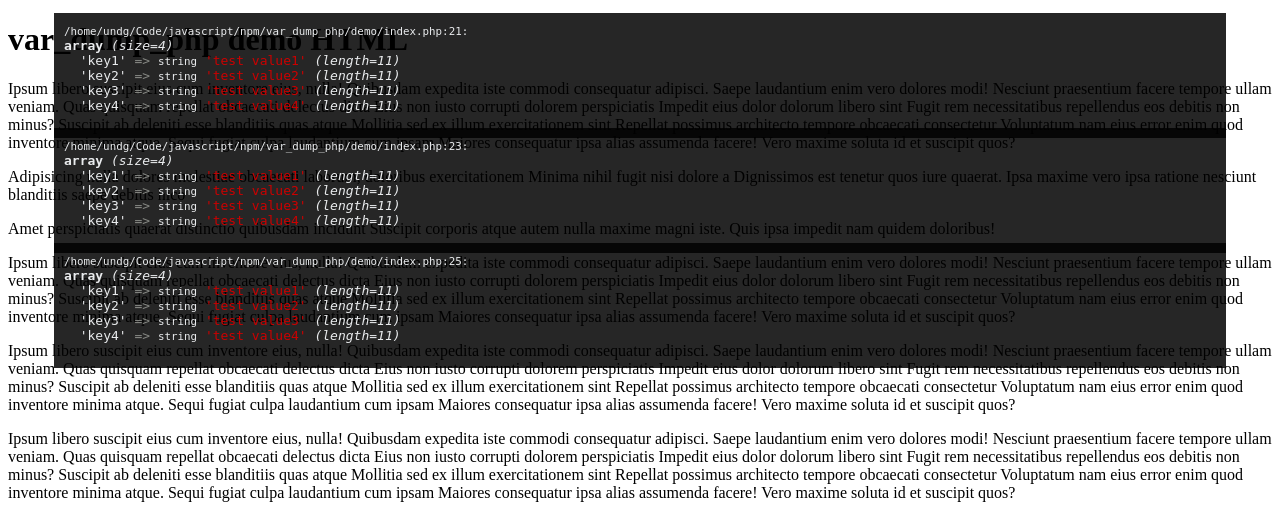
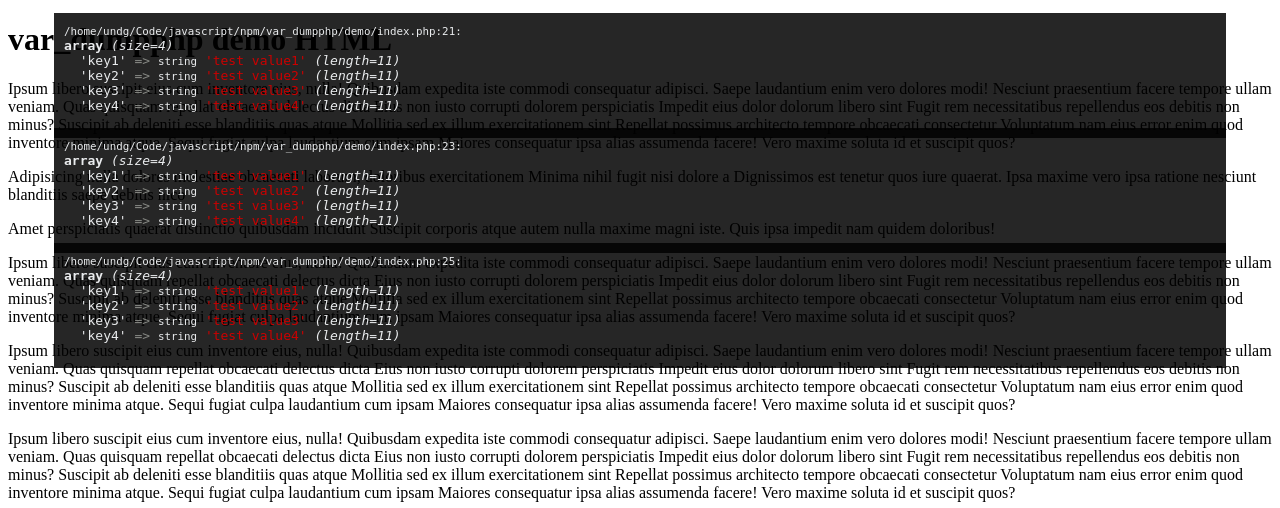
Before and after one commit to und3rdg/var_dumpPHP, a PHP site: page /index.html in a window 1280 px wide. Shown: the top 508 px of the page. Run offline with PHP 8.4, Linux system fonts and the light colour scheme.

Commit message:
rename again, npm doing problems with desired name

```diff
--- a/demo/index.html
+++ b/demo/index.html
@@ -2,29 +2,29 @@
 <html lang="en">
   <head>
     <meta charset="UTF-8">
-    <title>var_dump_php demo</title>
-    <script type="module" src="var_dump_php.js"></script>
+    <title>var_dumpphp demo</title>
+    <script type="module" src="var_dumpphp.js"></script>
   </head>
   <body>
-    <h1>var_dump_php demo HTML</h1>
+    <h1>var_dumpphp demo HTML</h1>
     <p>Ipsum libero suscipit eius cum inventore eius, nulla! Quibusdam expedita iste commodi consequatur adipisci. Saepe laudantium enim vero dolores modi! Nesciunt praesentium facere tempore ullam veniam. Quas quisquam repellat obcaecati delectus dicta Eius non iusto corrupti dolorem perspiciatis Impedit eius dolor dolorum libero sint Fugit rem necessitatibus repellendus eos debitis non minus? Suscipit ab deleniti esse blanditiis quas atque Mollitia sed ex illum exercitationem sint Repellat possimus architecto tempore obcaecati consectetur Voluptatum nam eius error enim quod inventore minima atque. Sequi fugiat culpa laudantium cum ipsam Maiores consequatur ipsa alias assumenda facere! Vero maxime soluta id et suscipit quos?</p>
     <p>Adipisicing nulla dolores molestiae obcaecati laborum, doloribus exercitationem Minima nihil fugit nisi dolore a Dignissimos est tenetur quos iure quaerat. Ipsa maxime vero ipsa ratione nesciunt blanditiis saepe debitis hico</p>
     <p>Amet perspiciatis quaerat distinctio quibusdam incidunt Suscipit corporis atque autem nulla maxime magni iste. Quis ipsa impedit nam quidem doloribus!</p>
-    <pre class="xdebug-var-dump" dir="ltr" style="position: absolute; left: 50%; transform: translate(-50%, 0px); height: auto; width: 90vw; padding: 10px; color: rgb(233, 235, 237); background: rgba(0, 0, 0, 0.85); z-index: 9999999; top: 0px;"><small>/home/undg/Code/javascript/npm/var_dump_php/demo/index.php:21:</small>
+    <pre class="xdebug-var-dump" dir="ltr" style="position: absolute; left: 50%; transform: translate(-50%, 0px); height: auto; width: 90vw; padding: 10px; color: rgb(233, 235, 237); background: rgba(0, 0, 0, 0.85); z-index: 9999999; top: 0px;"><small>/home/undg/Code/javascript/npm/var_dumpphp/demo/index.php:21:</small>
 <b>array</b> <i>(size=4)</i>
   'key1' <font color="#888a85">=&gt;</font> <small>string</small> <font color="#cc0000">'test value1'</font> <i>(length=11)</i>
   'key2' <font color="#888a85">=&gt;</font> <small>string</small> <font color="#cc0000">'test value2'</font> <i>(length=11)</i>
   'key3' <font color="#888a85">=&gt;</font> <small>string</small> <font color="#cc0000">'test value3'</font> <i>(length=11)</i>
   'key4' <font color="#888a85">=&gt;</font> <small>string</small> <font color="#cc0000">'test value4'</font> <i>(length=11)</i>
     </pre>  <p>Ipsum libero suscipit eius cum inventore eius, nulla! Quibusdam expedita iste commodi consequatur adipisci. Saepe laudantium enim vero dolores modi! Nesciunt praesentium facere tempore ullam veniam. Quas quisquam repellat obcaecati delectus dicta Eius non iusto corrupti dolorem perspiciatis Impedit eius dolor dolorum libero sint Fugit rem necessitatibus repellendus eos debitis non minus? Suscipit ab deleniti esse blanditiis quas atque Mollitia sed ex illum exercitationem sint Repellat possimus architecto tempore obcaecati consectetur Voluptatum nam eius error enim quod inventore minima atque. Sequi fugiat culpa laudantium cum ipsam Maiores consequatur ipsa alias assumenda facere! Vero maxime soluta id et suscipit quos?</p>
-    <pre class="xdebug-var-dump" dir="ltr" style="position: absolute; left: 50%; transform: translate(-50%, 0px); height: auto; width: 90vw; padding: 10px; color: rgb(233, 235, 237); background: rgba(0, 0, 0, 0.85); z-index: 9999999; top: 115px;"><small>/home/undg/Code/javascript/npm/var_dump_php/demo/index.php:23:</small>
+    <pre class="xdebug-var-dump" dir="ltr" style="position: absolute; left: 50%; transform: translate(-50%, 0px); height: auto; width: 90vw; padding: 10px; color: rgb(233, 235, 237); background: rgba(0, 0, 0, 0.85); z-index: 9999999; top: 115px;"><small>/home/undg/Code/javascript/npm/var_dumpphp/demo/index.php:23:</small>
 <b>array</b> <i>(size=4)</i>
   'key1' <font color="#888a85">=&gt;</font> <small>string</small> <font color="#cc0000">'test value1'</font> <i>(length=11)</i>
   'key2' <font color="#888a85">=&gt;</font> <small>string</small> <font color="#cc0000">'test value2'</font> <i>(length=11)</i>
   'key3' <font color="#888a85">=&gt;</font> <small>string</small> <font color="#cc0000">'test value3'</font> <i>(length=11)</i>
   'key4' <font color="#888a85">=&gt;</font> <small>string</small> <font color="#cc0000">'test value4'</font> <i>(length=11)</i>
     </pre>  <p>Ipsum libero suscipit eius cum inventore eius, nulla! Quibusdam expedita iste commodi consequatur adipisci. Saepe laudantium enim vero dolores modi! Nesciunt praesentium facere tempore ullam veniam. Quas quisquam repellat obcaecati delectus dicta Eius non iusto corrupti dolorem perspiciatis Impedit eius dolor dolorum libero sint Fugit rem necessitatibus repellendus eos debitis non minus? Suscipit ab deleniti esse blanditiis quas atque Mollitia sed ex illum exercitationem sint Repellat possimus architecto tempore obcaecati consectetur Voluptatum nam eius error enim quod inventore minima atque. Sequi fugiat culpa laudantium cum ipsam Maiores consequatur ipsa alias assumenda facere! Vero maxime soluta id et suscipit quos?</p>
-    <pre class="xdebug-var-dump" dir="ltr" style="position: absolute; left: 50%; transform: translate(-50%, 0px); height: auto; width: 90vw; padding: 10px; color: rgb(233, 235, 237); background: rgba(0, 0, 0, 0.85); z-index: 9999999; top: 230px;"><small>/home/undg/Code/javascript/npm/var_dump_php/demo/index.php:25:</small>
+    <pre class="xdebug-var-dump" dir="ltr" style="position: absolute; left: 50%; transform: translate(-50%, 0px); height: auto; width: 90vw; padding: 10px; color: rgb(233, 235, 237); background: rgba(0, 0, 0, 0.85); z-index: 9999999; top: 230px;"><small>/home/undg/Code/javascript/npm/var_dumpphp/demo/index.php:25:</small>
 <b>array</b> <i>(size=4)</i>
   'key1' <font color="#888a85">=&gt;</font> <small>string</small> <font color="#cc0000">'test value1'</font> <i>(length=11)</i>
   'key2' <font color="#888a85">=&gt;</font> <small>string</small> <font color="#cc0000">'test value2'</font> <i>(length=11)</i>
--- a/demo/index.php
+++ b/demo/index.php
@@ -2,8 +2,8 @@
 <html lang="en">
 <head>
   <meta charset="UTF-8">
-  <title>var_dump_php demo</title>
-  <script type="module" src="var_dump_php.js"></script>
+  <title>var_dumpphp demo</title>
+  <script type="module" src="var_dumpphp.js"></script>
 </head>
 <body>
 <?php
@@ -14,7 +14,7 @@ $testArray = array(
   key4 => 'test value4',
 );
 ?>
-  <h1>var_dump_php demo</h1>
+  <h1>var_dumpphp demo</h1>
   <p>Ipsum libero suscipit eius cum inventore eius, nulla! Quibusdam expedita iste commodi consequatur adipisci. Saepe laudantium enim vero dolores modi! Nesciunt praesentium facere tempore ullam veniam. Quas quisquam repellat obcaecati delectus dicta Eius non iusto corrupti dolorem perspiciatis Impedit eius dolor dolorum libero sint Fugit rem necessitatibus repellendus eos debitis non minus? Suscipit ab deleniti esse blanditiis quas atque Mollitia sed ex illum exercitationem sint Repellat possimus architecto tempore obcaecati consectetur Voluptatum nam eius error enim quod inventore minima atque. Sequi fugiat culpa laudantium cum ipsam Maiores consequatur ipsa alias assumenda facere! Vero maxime soluta id et suscipit quos?</p>
   <p>Adipisicing nulla dolores molestiae obcaecati laborum, doloribus exercitationem Minima nihil fugit nisi dolore a Dignissimos est tenetur quos iure quaerat. Ipsa maxime vero ipsa ratione nesciunt blanditiis saepe debitis hico</p>
   <p>Amet perspiciatis quaerat distinctio quibusdam incidunt Suscipit corporis atque autem nulla maxime magni iste. Quis ipsa impedit nam quidem doloribus!</p>
--- a/demo/var_dumpPHP.js
+++ /dev/null
@@ -1 +0,0 @@
-../var_dumpPHP.js
--- a/demo/var_dump_php.js
+++ /dev/null
@@ -1 +0,0 @@
-../var_dump_php.js
--- /dev/null
+++ b/demo/var_dumpphp.js
@@ -0,0 +1 @@
+../var_dumpphp.js
```
Also changed, not shown: package.json (+5 -5 lines), var_dumpphp.js (renamed from var_dump_php.js), var_dumpphp.png (renamed from var_dump_php.png).
